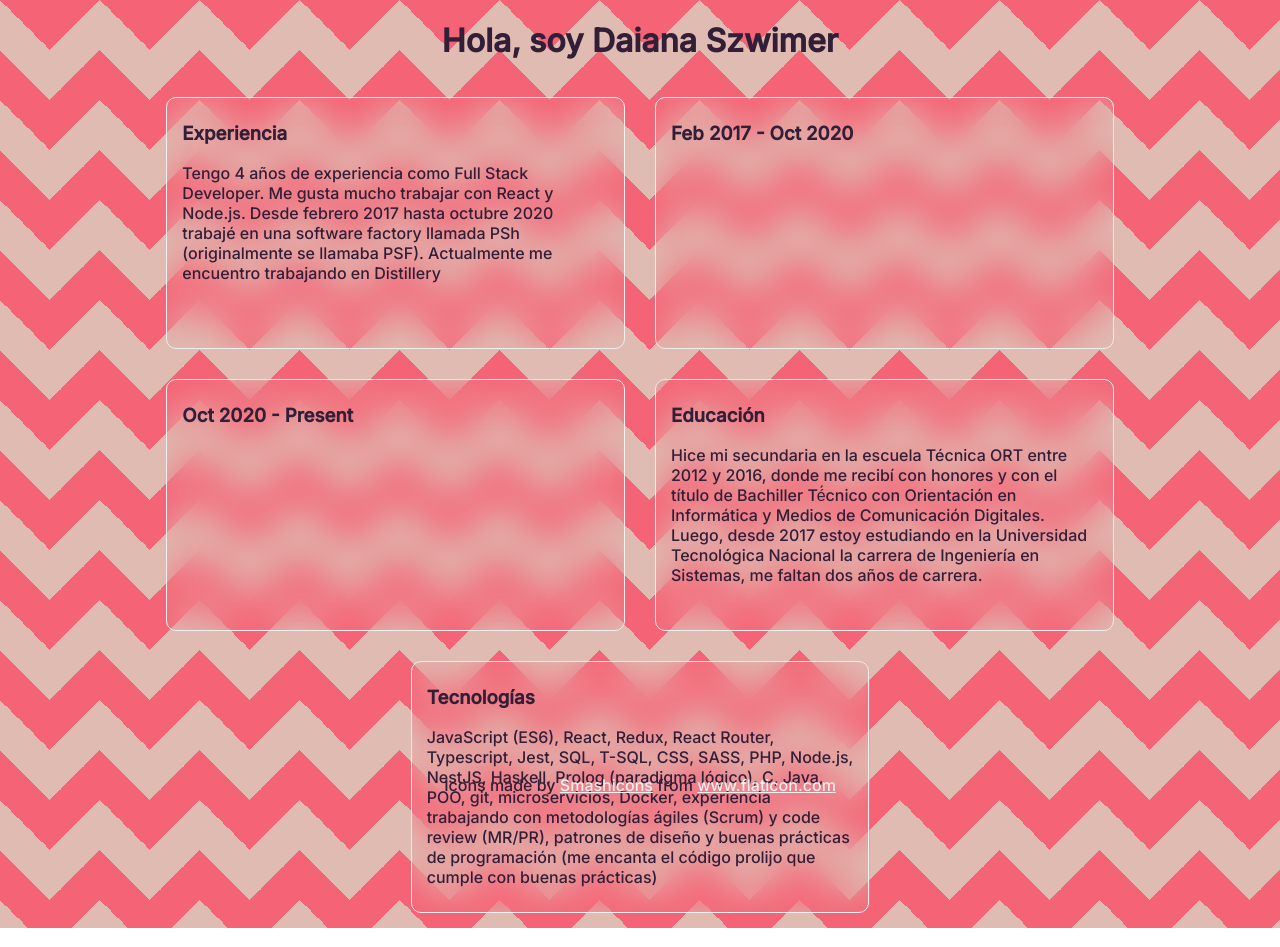
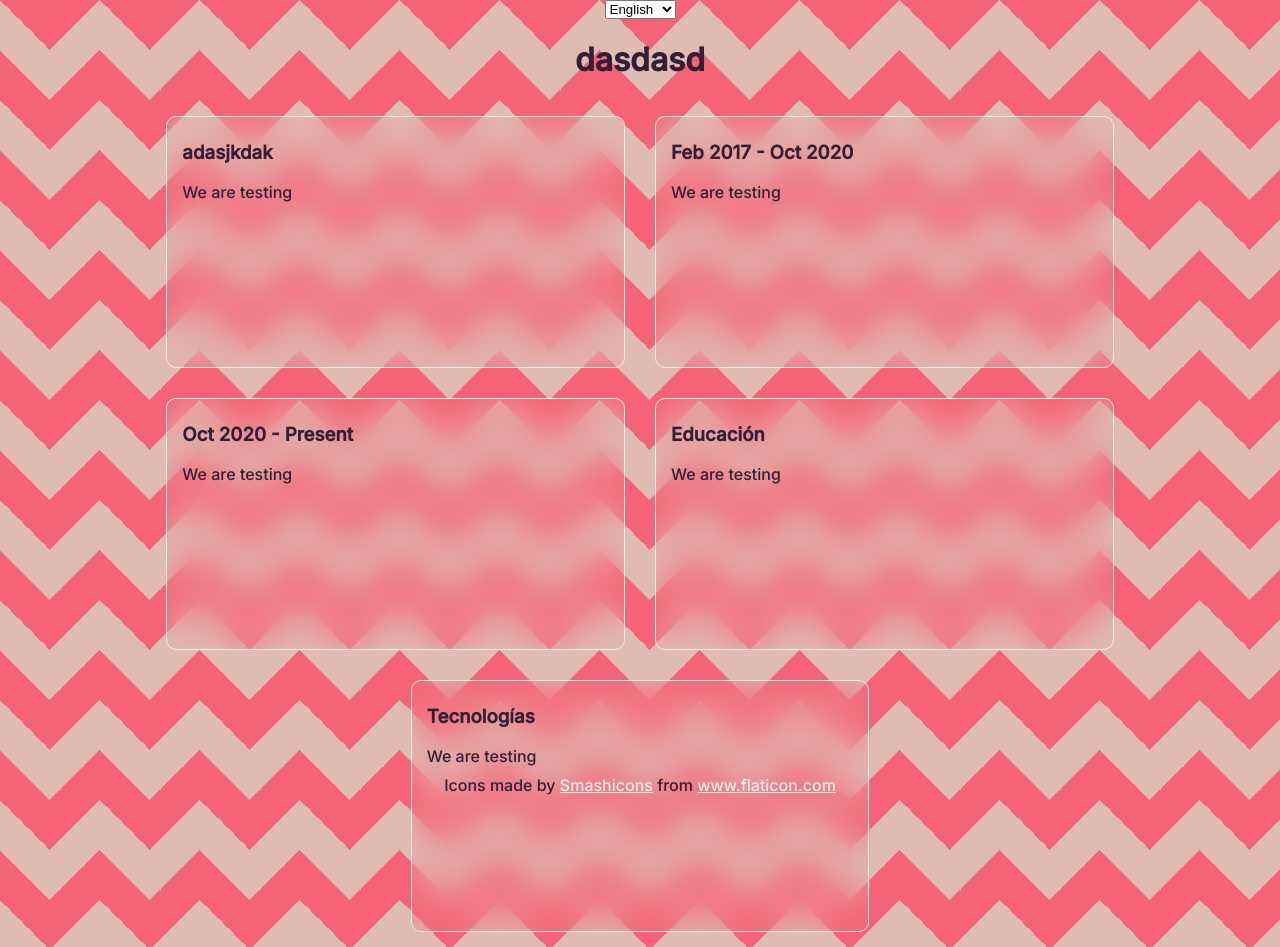
Before and after one commit to daianaszwimer/portfolio, a React (Create React App) app: page / in a window 1280 px wide. Built offline with nearby package versions, Linux system fonts and the light colour scheme; what styled-theming would draw is missing.

Commit message:
translation

```diff
--- a/src/App.js
+++ b/src/App.js
@@ -1,9 +1,12 @@
-import React, {useState} from 'react'
+import React, {useState, useContext} from 'react'
 import './App.css';
 import { themes } from './themes/themeContext'
 import styled, { ThemeProvider } from "styled-components";
 import Box from "./components/Box"
 import Column from "./components/Column"
+import ThemeToggle from "./components/ThemeToggle";
+import { LocaleContext } from "./context/Locale"
+import { LocaleProvider } from "./context/Locale";
 
 const Container = styled.div`
 	display: flex;
@@ -188,12 +191,14 @@ function App() {
 		"\tpatrones de diseño y buenas prácticas de programación (me encanta el código prolijo que cumple con buenas prácticas)";
 	const psh = "";
 	const distillery = "";
+
 	return (
-		<ThemeProvider theme={{theme}}>
+		<LocaleProvider>
 			<Container>
-				<Name>Hola, soy Daiana Szwimer</Name>
+				<ThemeToggle/>
+				<Name>dasdasd</Name>
 				<BoxContainer>
-					<Box text={experience} title="Experiencia"/>
+					<Box text={experience} title="adasjkdak"/>
 					<Box text={psh} title="Feb 2017 - Oct 2020"/>
 					<Box text={distillery} title="Oct 2020 - Present"/>
 					<Box text={education} title="Educación"/>
@@ -201,7 +206,7 @@ function App() {
 				</BoxContainer>
 				<Footer style={{position: "absolute"}}>Icons made by <a href="https://www.flaticon.com/authors/smashicons" title="Smashicons" target='_blank' rel="noopener noreferrer">Smashicons</a> from <a href="https://www.flaticon.com/" title="Flaticon" target='_blank' rel="noopener noreferrer"> www.flaticon.com</a></Footer>
 			</Container>
-		</ThemeProvider>
+		</LocaleProvider>
 	)
 }
 
--- a/src/components/Box.js
+++ b/src/components/Box.js
@@ -1,5 +1,6 @@
-import React from "react"
+import React, {useContext} from "react"
 import styled, {keyframes} from "styled-components";
+import {LocaleContext} from "../context/Locale";
 
 /*
 *   transition: 500ms linear;
@@ -24,11 +25,13 @@ const Element = styled.div`
 	}
 `
 
-const Box = props => (
-	<Element>
+const Box = props => {
+	const { dictionary } = useContext(LocaleContext);
+
+	return (<Element>
 		<h3>{props.title}</h3>
-		<span>{props.text}</span>
-	</Element>
-)
+		<span>{dictionary.test}</span>
+	</Element>)
+}
 
 export default Box
--- a/src/components/ThemeToggle.js
+++ b/src/components/ThemeToggle.js
@@ -1,30 +1,22 @@
 import React, { useContext } from 'react';
-import styled, { ThemeContext } from "styled-components";
 
-const HiddenCheckbox = styled.input`
-	visibility: hidden;
-	height: 0;
-	width: 0;
-`;
-const Toggle = styled.label`
-	cursor: pointer;
-	text-indent: -9999px;
-    width: 75px;
-    height: 35px;
-	background: #242B50;
-	display: block;
-	border-radius: 100px;
-	position: relative;
-`;
+import { languageOptions } from '../locales';
+import { LocaleContext } from '../context/Locale';
 
-const ThemeToggle = (props) => {
-	const { theme } = useContext(ThemeContext)
+export default function LanguageSelector() {
+	const { userLanguage, userLanguageChange } = useContext(LocaleContext);
+
+	// set selected language by calling context method
+	const handleLanguageChange = e => userLanguageChange(e.target.value);
+
 	return (
-		<div className="toggle">
-			<HiddenCheckbox type="checkbox" id="switch"/>
-			<Toggle htmlFor="switch" className={`toggle-${theme}`} onClick={props.handleToggle}>Toggle</Toggle>
-		</div>
-	)
-}
-
-export default ThemeToggle;
+		<select
+			onChange={handleLanguageChange}
+			value={userLanguage}
+		>
+			{Object.entries(languageOptions).map(([id, name]) => (
+				<option key={id} value={id}>{name}</option>
+			))}
+		</select>
+	);
+};
--- /dev/null
+++ b/src/context/Locale.js
@@ -0,0 +1,34 @@
+import React, { useState, createContext } from 'react';
+
+import { languageOptions, dictionaryList } from '../locales';
+
+// create the language context with default selected language
+export const LocaleContext = createContext({
+    userLanguage: 'en',
+    dictionary: dictionaryList.en,
+    userLanguageChange: () => {console.log("tenes q implementarlo aca")}
+});
+
+const LANG_ITEM_NAME = "dsp-lang"
+
+// it provides the language context to app
+export function LocaleProvider({ children }) {
+    const defaultLanguage = window.localStorage.getItem(LANG_ITEM_NAME);
+    const [userLanguage, setUserLanguage] = useState(defaultLanguage || 'en');
+    console.log(dictionaryList[userLanguage], "diccionario-------");
+    const provider = {
+        userLanguage,
+        dictionary: dictionaryList[userLanguage],
+        userLanguageChange: selected => {
+            const newLanguage = languageOptions[selected] ? selected : 'en'
+            setUserLanguage(newLanguage);
+            window.localStorage.setItem(LANG_ITEM_NAME, newLanguage);
+        }
+    };
+
+    return (
+        <LocaleContext.Provider value={provider}>
+            {children}
+        </LocaleContext.Provider>
+    );
+};
--- /dev/null
+++ b/src/locales/en.json
@@ -0,0 +1,3 @@
+{
+  "test": "We are testing"
+}
--- /dev/null
+++ b/src/locales/es.json
@@ -0,0 +1,3 @@
+{
+  "test": "Estamos probando"
+}
--- /dev/null
+++ b/src/locales/index.js
@@ -0,0 +1,9 @@
+import es from './es.json';
+import en from './en.json';
+
+export const dictionaryList = { es, en };
+
+export const languageOptions = {
+    en: 'English',
+    es: 'Español'
+};
```
Also changed, not shown: 1 other file (tests, documents, lock files or other folders).
